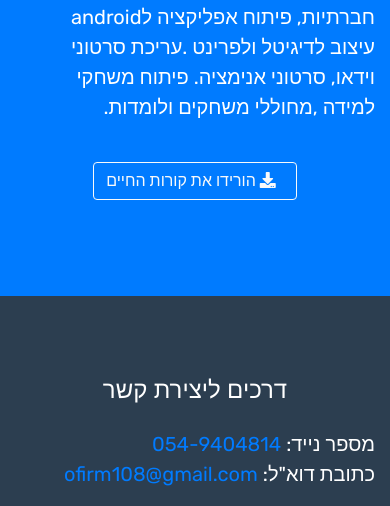
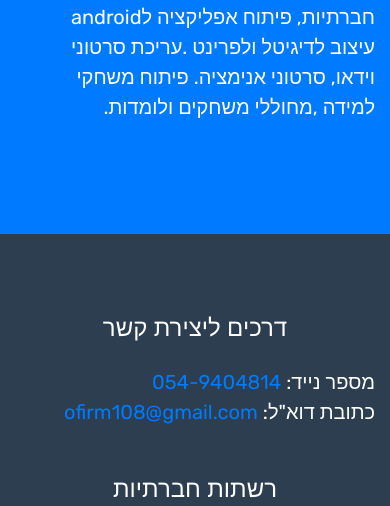
Before and after one commit to ofirm109/ofir, a website with bundled scripts: page index.html in a window 390 px wide. Shown: the part 3602-4108 px from the top of the page. Built offline with nearby package versions, Linux system fonts and the light colour scheme; files whose address does not match are found by name.

Commit message:
Update index.html

```diff
--- a/index.html
+++ b/index.html
@@ -153,12 +153,7 @@
                     </div>
                 </div>
             </div>
-            <div class="text-center mt-4 d-block d-md-none">
-                <a class="btn btn-xl btn-outline-light" href="ofir.pdf" target="_blank">
-                    <i class="fas fa-download mr-2"></i>
-                    הורידו את קורות החיים
-                </a>
-            </div>
+
         </div>
     </section>
 
```
